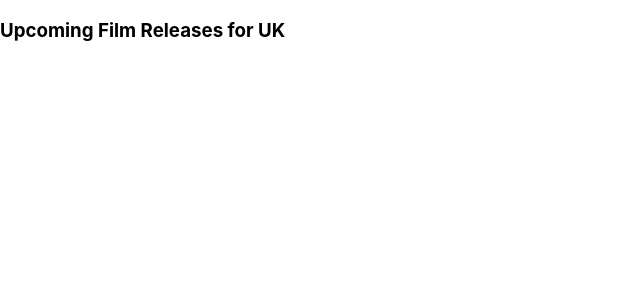
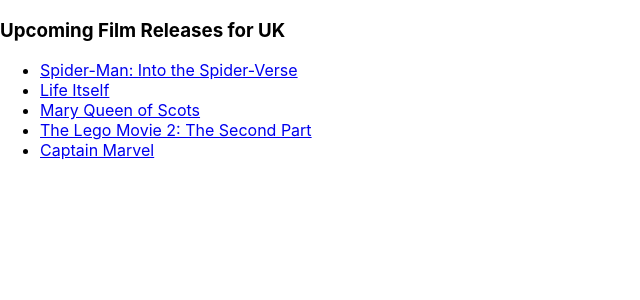
Before and after one commit to callumw118/react-imdb-component, a React (Create React App) app: page / in a window 1280 px wide. Shown: the top 300 px of the page, without its empty margins (0-640 px from the left). Built offline with nearby package versions, Linux system fonts and the light colour scheme.

Commit message:
Adds film list component

```diff
--- a/src/components/Film.js
+++ b/src/components/Film.js
@@ -0,0 +1,9 @@
+import React from 'react';
+
+export default function Film(props){
+    return (
+        <li>
+            <a href={props.url}>{props.title}</a>
+        </li>
+    )
+}
--- a/src/components/FilmList.js
+++ b/src/components/FilmList.js
@@ -0,0 +1,15 @@
+import React from 'react';
+import Film from './Film';
+import { render } from '@testing-library/react';
+
+export default function FilmList(props){
+    const filmList = props.films.map(film => {
+        return <Film title={film.name} key={film.id} url={film.url}/>
+    })
+
+    return (
+        <ul>
+            {filmList}
+        </ul>
+    )
+}
--- a/src/containers/UpcomingFilmBox.js
+++ b/src/containers/UpcomingFilmBox.js
@@ -1,11 +1,45 @@
 import React, {Component} from 'react';
 import Country from '../components/Country';
+import FilmList from '../components/FilmList';
 
 export default class UpcomingFilmBox extends Component {
+  constructor(props){
+    super(props);
+    this.state = {
+      films: [
+        {
+          id: 1,
+          name: "Spider-Man: Into the Spider-Verse",
+          url: "https://www.imdb.com/title/tt4633694/?ref_=rlm"
+        },
+        {
+          id: 2,
+          name: "Life Itself",
+          url: "https://www.imdb.com/title/tt5989218/?ref_=rlm"
+        },
+        {
+          id: 3,
+          name: "Mary Queen of Scots",
+          url: "https://www.imdb.com/title/tt2328900/?ref_=rlm"
+        },
+        {
+          id: 4,
+          name: "The Lego Movie 2: The Second Part", url: "https://www.imdb.com/title/tt3513498/?ref_=rlm"
+        },
+        {
+          id: 5,
+          name: "Captain Marvel",
+          url: "https://www.imdb.com/title/tt4154664/?ref_=rlm"
+        }
+      ]
+    }
+  }
+
     render() {
         return (
             <div>
                 <Country />
+                <FilmList films={this.state.films}/>
             </div>
         )
     }
```
